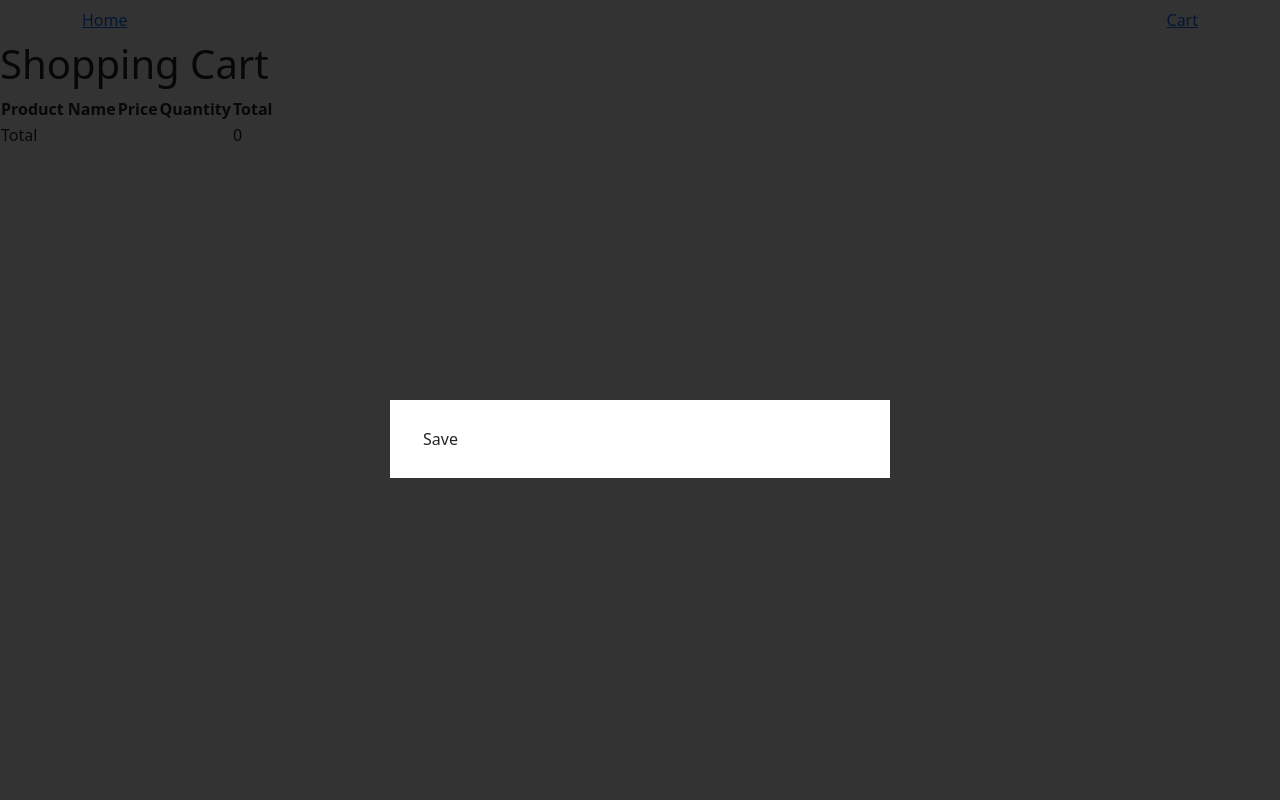
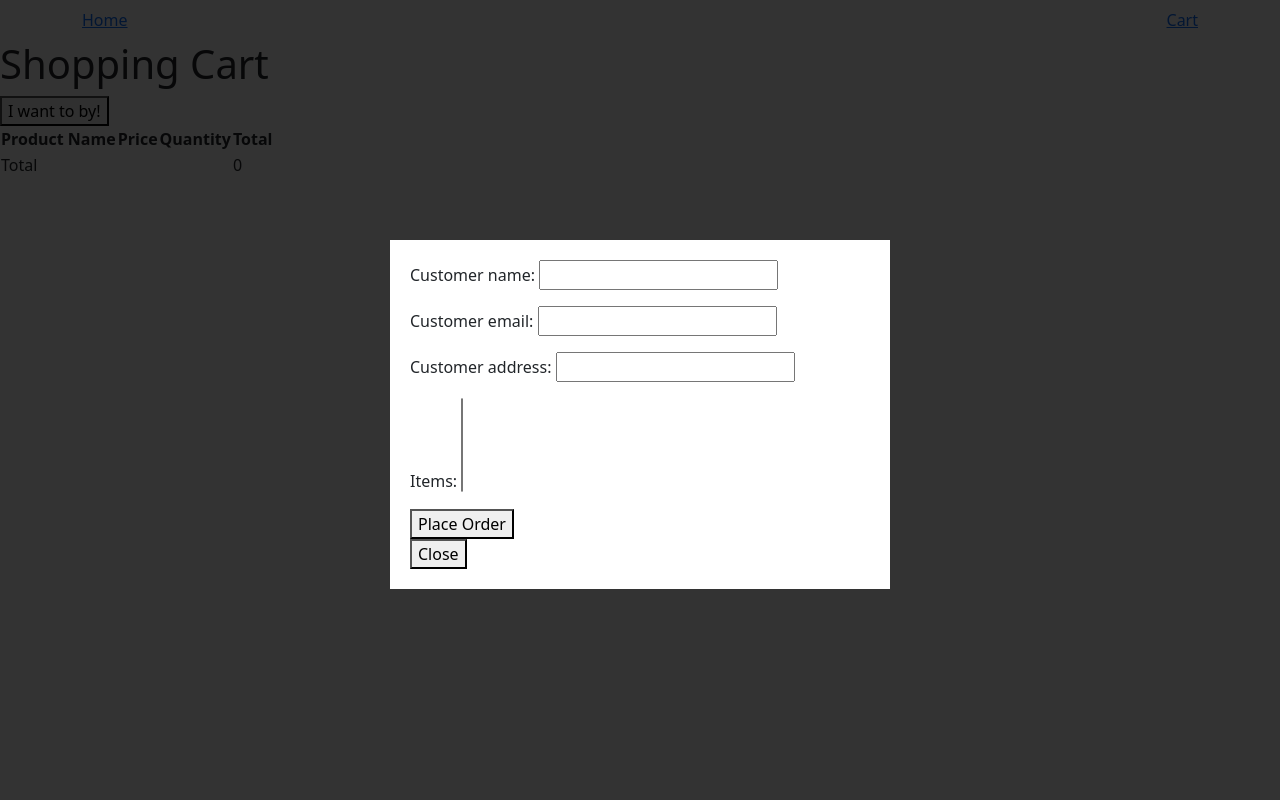
Before and after one commit to ChernovMykola/Donut, a Django app: page /cart/ in a window 1280 px wide. Run offline with Django 4.2, Linux system fonts and the light colour scheme; data that the repository does not hold is empty; some libraries are stand-ins or nearby versions.

Commit message:
AddCreateOrder

```diff
--- a/Donut/urls.py
+++ b/Donut/urls.py
@@ -21,6 +21,8 @@ urlpatterns = [
 admin.site.urls),
     path('',
 include('donut_app.urls', namespace='donut')),
+    path('',
+include('cart_app.urls', namespace='cart')),
     path('api/',
 include('donut_app.urls', namespace='donut_api')),
 ]
--- a/cart_app/cart.py
+++ b/cart_app/cart.py
@@ -1,8 +1,16 @@
 from decimal import Decimal
-from donut_app.models import Donut, Order
+from donut_app.models import (
+    Donut,
+    Order,
+)
+from donut_app.forms import OrderCreate
 from django.conf import settings
 from django.shortcuts import render
+from django.views.generic import (
+    CreateView
+)
 import stripe
+
 
 stripe.api_key = settings.STRIPE_SECRET_KEY
 class Cart:
@@ -82,3 +90,19 @@ def charge(request):
     Cart.clear()
     Cart.save()
     return render(request, 'home.html')
+
+class CreateOrderView(CreateView):
+    model = Order
+    form_class = OrderCreate
+    redirect_field_name = 'donut_app/donut_list'
+    template_name = 'donut/cart.html'
+
+    # def total_price(self):
+    #     total_price = Cart.get_total_price(self)
+    #     return total_price
+
+    def form_valid(self, form):
+        cart = Cart(self.request)
+        cart.clear()
+        order = form.save()
+        return super().form_valid(form)
--- /dev/null
+++ b/cart_app/urls.py
@@ -0,0 +1,11 @@
+
+from django.urls import path
+from cart_app import cart
+
+app_name = 'order'
+
+urlpatterns = [
+    path('create_order/',
+cart.CreateOrderView.as_view(), name='create_order'),
+
+]
--- a/donut_app/forms.py
+++ b/donut_app/forms.py
@@ -5,11 +5,13 @@ from donut_app.models import (
     OrderItem
 )
 
+
 class OrderCreate(forms.ModelForm):
     class Meta():
         model = Order
-        fields = ('customer_name', 'customer_email', 'customer_address', 'items', 'total_price')
+
+        fields = ('customer_name', 'customer_email', 'customer_address', 'items')
+
         widgets = {
-            # 'customer_name': forms.TextInput(attrs={'class': 'textinputclass'}),
-            # 'customer_adress': forms.Textarea(attrs={'class': 'editable medium-editor-textarea postcontent'}),
+
         }
--- a/donut_app/models.py
+++ b/donut_app/models.py
@@ -33,12 +33,13 @@ class Order(models.Model):
     total_price = models.DecimalField(max_digits=6, decimal_places=2, default=0)
     created_at = models.DateTimeField(auto_now_add=True)
     updated_at = models.DateTimeField(auto_now=True)
+    paid = models.BooleanField(default=False)
 
     def __str__(self):
         return f"Order #{self.pk}"
 
     def get_absolute_url(self):
-        return reverse("order:order:detail", kwargs={'pk': self.pk})
+        return reverse("order:create_order")
 
 
 class OrderItem(models.Model):
--- a/donut_app/urls.py
+++ b/donut_app/urls.py
@@ -19,6 +19,6 @@ views.AddToCartView.as_view(), name='add_to_cart'),
 views.RemoveFromCartView.as_view(), name='remove_from_cart'),
     path('charge/',
 cart.charge, name='charge'),
-    path('create_order/',
-views.CreateOrderView.as_view(), name='create_order'),
+#     path('create_order/',
+# cart.CreateOrderView.as_view(), name='create_order'),
 ]+ static(settings.MEDIA_URL, document_root=settings.MEDIA_ROOT)
--- a/donut_app/views.py
+++ b/donut_app/views.py
@@ -25,7 +25,7 @@ from cart_app.cart import Cart
 from django.utils.decorators import method_decorator
 from django.views.decorators.csrf import csrf_exempt
 from django.conf import settings
-
+from cart_app import cart
 
 class DonutListView(ListView):
     model = Donut
@@ -57,18 +57,18 @@ class AddToCartView(SingleObjectMixin, View):
         donut = self.get_object()
         cart = Cart(request)
         cart_item = cart.get(donut.id)
-        if cart_item is None:
-            cart.add(donut)
-            donut.count -= 1
-            donut.save()
-        else:
-            if donut.count != 0:
+        if donut.count > 0:
+            if cart_item is None:
+                cart.add(donut)
+                donut.count -= 1
+                donut.save()
+            else:
                 donut.count -= 1
                 donut.save()
                 cart_item['quantity'] += 1
                 cart.save()
-            else:
-                messages.error(request, 'This donut is ended, please, take some other!')
+        else:
+            messages.error(request, 'This donut is ended, please, take some other!')
         return redirect(request.META.get('HTTP_REFERER', 'donut:donut_list'))
 
 @method_decorator(csrf_exempt, name='dispatch')
@@ -94,22 +94,12 @@ class RemoveFromCartView(SingleObjectMixin, View):
 
 
 def view_cart(request):
+    form = OrderCreate
     cart = Cart(request)
-    print("Cart contents:", cart.cart)
-    cart.clear()
-    print("Cart contents after clearing:", cart.cart)
     context = {
-        'cart':cart,
-        'key':settings.STRIPE_PUBLISHABLE_KEY,
+        'cart': cart,
+        'key': settings.STRIPE_PUBLISHABLE_KEY,
         'total_price': cart.get_total_price()*100,
+        'form': form
     }
     return render(request, 'donut/cart.html', context)
-
-
-class CreateOrderView(CreateView):
-    model = Order
-    form_class = OrderCreate
-    redirect_field_name = 'donut_app/cart'
-
-    def form_valid(self, form):
-        return super().form_valid(form)
--- a/static/css/donut.css
+++ b/static/css/donut.css
@@ -70,7 +70,7 @@ nav.list-pages li a:hover {
 
 .popup{
     position: absolute;
-    top: 50%;
+    top: 30%;
     left: 50%;
     width: 500px;
     background: white;
--- a/static/js/script.js
+++ b/static/js/script.js
@@ -1,5 +1,60 @@
-$(document).ready(function() {
-    $('.messages .close').on('click', function() {
-        $(this).parent().fadeOut();
+// $(document).ready(function() {
+//     $('.messages .close').on('click', function() {
+//         $(this).parent().fadeOut();
+//     });
+// });
+//
+// $('.open-popup').click(function (e){
+//     e.preventDefault();
+//     $('.popup-bg').fadeIn(600);
+// })
+//
+// $('.close-popup').click(function (){
+//     $('.popup-bg').fadeOut(600);
+// })
+// document.addEventListener('DOMContentLoaded', function() {
+//   var closeButtons = document.querySelectorAll('.messages .close');
+//   for (var i = 0; i < closeButtons.length; i++) {
+//     closeButtons[i].addEventListener('click', function() {
+//       this.parentNode.style.display = 'none';
+//     });
+//   }
+//
+//   var openPopupButtons = document.querySelectorAll('.open-popup');
+//   for (var j = 0; j < openPopupButtons.length; j++) {
+//     openPopupButtons[j].addEventListener('click', function(e) {
+//       e.preventDefault();
+//       document.querySelector('.popup-bg').style.display = 'block';
+//     });
+//   }
+//
+//   var closePopupButtons = document.querySelectorAll('.close-popup');
+//   for (var k = 0; k < closePopupButtons.length; k++) {
+//     closePopupButtons[k].addEventListener('click', function() {
+//       document.querySelector('.popup-bg').style.display = 'none';
+//     });
+//   }
+// });
+document.addEventListener('DOMContentLoaded', function() {
+  var closeButtons = document.querySelectorAll('.messages .close');
+  for (var i = 0; i < closeButtons.length; i++) {
+    closeButtons[i].addEventListener('click', function() {
+      this.parentNode.style.display = 'none';
     });
+  }
+
+  var openPopupButtons = document.querySelectorAll('.open-popup');
+  for (var j = 0; j < openPopupButtons.length; j++) {
+    openPopupButtons[j].addEventListener('click', function(e) {
+      e.preventDefault();
+      document.querySelector('.popup-bg').style.display = 'block';
+    });
+  }
+
+  var closePopupButtons = document.querySelectorAll('.close-popup');
+  for (var k = 0; k < closePopupButtons.length; k++) {
+    closePopupButtons[k].addEventListener('click', function() {
+      document.querySelector('.popup-bg').style.display = 'none';
+    });
+  }
 });
--- a/templates/donut/cart.html
+++ b/templates/donut/cart.html
@@ -1,5 +1,6 @@
 {% extends 'donut/base.html' %}
 {% block content %}
+{% load static %}
      <h1>Shopping Cart</h1>
     <table>
         <thead>
@@ -26,14 +27,16 @@
                     </td>
                 </tr>
             {% endfor %}
+            <button class="open-popup">I want to by!</button>
+
             <div class="popup-bg">
                 <div class="popup">
-                    <form method="POST" enctype="multipart/form-data">
+                    <form method="post" action="{% url 'order:create_order' %}?next={% url 'donut:donut_list' %}">
                         {% csrf_token %}
                         {{ form.as_p }}
-                        <button type="submit" class="save btn btn-default" >Save</button>
+                        <button type="submit">Place Order</button>
                     </form>
-                    <form action="{% url 'donut:cart' %}" method="post">
+                    <form id="stripe-form" action="{% url 'donut:cart' %}?next={% url 'donut:donut_list' %}" method="post">
                         {% csrf_token %}
                         <script src="https://checkout.stripe.com/checkout.js" class="stripe-button"
                             data-key="{{ key }}"
@@ -43,10 +46,15 @@
                         >
                         </script>
                     </form>
+                    <button class="close-popup">Close</button>
                 </div>
             </div>
 
 
+            {% block javascript %}
+                <script src="https://code.jquery.com/jquery-3.6.0.min.js"></script>
+                <script src="{% static 'js/script.js' %}"></script>
+            {% endblock %}
             <tr>
                 <td colspan="3">Total</td>
                 <td>{{ cart.get_total_price }}</td>
```
Also changed, not shown: templates/donut/home.html (+3 -5 lines), donut_app/migrations/0010_order_paid.py (added), 2 other files.
